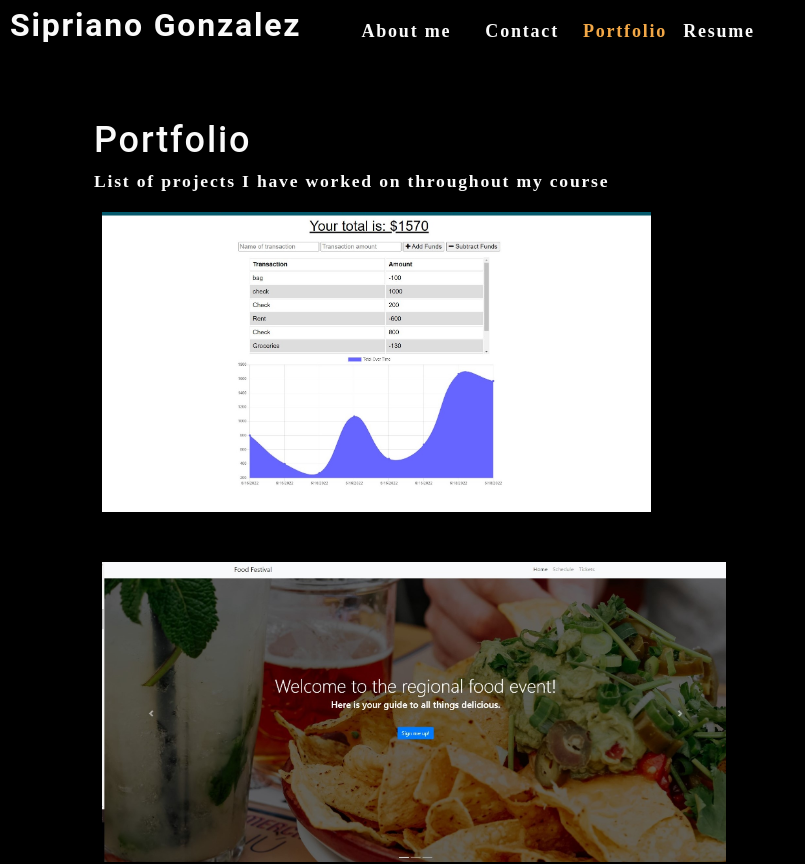
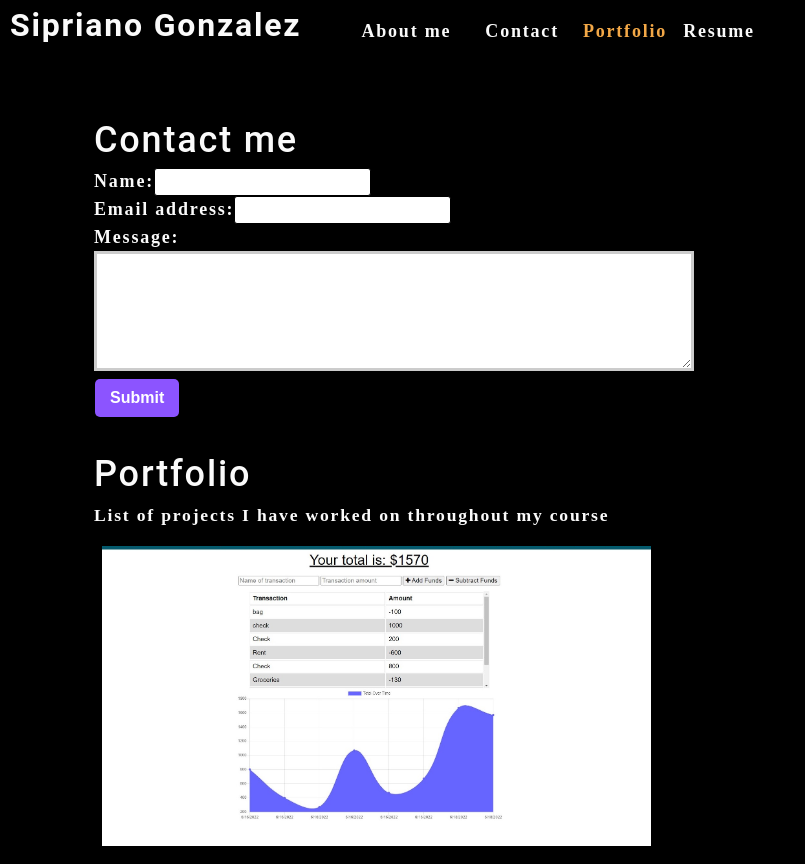
Before and after one commit to SipG789/athena, a React (Create React App) app: page / in a window 1280 px wide. Shown: the top 864 px of the page, without its empty margins (0-805 px from the left). Built offline with nearby package versions, Linux system fonts and the light colour scheme.

Commit message:
control state with a controlled component

```diff
--- a/src/App.js
+++ b/src/App.js
@@ -2,6 +2,7 @@
 import Nav from './components/Nav';
 import About from './components/About';
 import Portfolio from './components/Portfolio';
+import ContactForm from './components/Contact';
 
 
 function App() {
@@ -23,6 +24,7 @@
         currentCategory={currentCategory}
       ></Nav>
       <main>
+      <ContactForm></ContactForm>
       <Portfolio currentCategory={currentCategory}></Portfolio>
       <About></About>
       </main>
--- a/src/components/Contact/index.js
+++ b/src/components/Contact/index.js
@@ -1,21 +1,34 @@
-import React from "react";
+import React, { useState } from "react";
 
 function ContactForm() {
+    const [formState, setFormState] = useState({ name: '', email: '', message: '' });
+    const { name, email, message } = formState;
+
+    function handleChange(e) {
+        setFormState({...formState, [e.target.name]: e.target.value })
+    }
+
+    function handleSubmit(e) {
+        e.preventDefault();
+        console.log(formState);
+      }
+
+
   return (
     <section>
       <h1>Contact me</h1>
-      <form id="contact-form">
+      <form id="contact-form" onSubmit={handleSubmit}>
         <div>
           <label htmlFor="name">Name:</label>
-          <input type="text" name="name" />
+          <input type="text" defaultValue={name} onChange={handleChange} name="name" />
         </div>
         <div>
           <label htmlFor="email">Email address:</label>
-          <input type="email" name="email" />
+          <input type="email" defaultValue={email} name="email" onChange={handleChange} />
         </div>
         <div>
           <label htmlFor="message">Message:</label>
-          <textarea name="message" rows="5" />
+          <textarea name="message" defaultValue={message} onChange={handleChange} rows="5" />
         </div>
         <button type="submit">Submit</button>
       </form>
```
